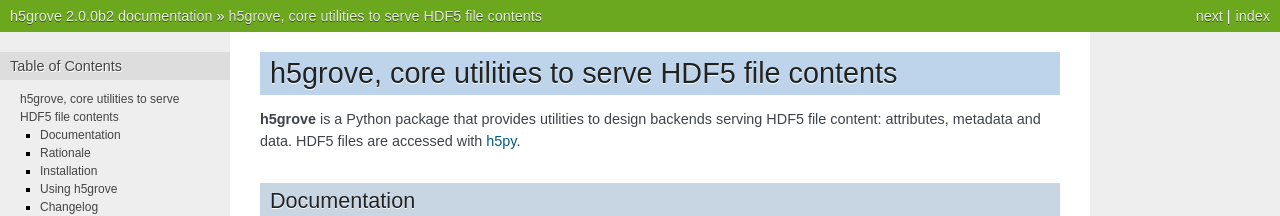
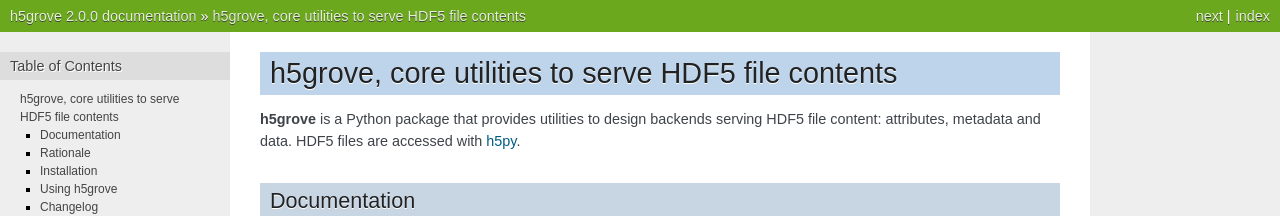
Before and after one commit to silx-kit/h5grove, a Sphinx documentation site: the page built from docs/index.md, in a window 1280 px wide and 900 px high. Shown: the top 216 px of the window. Built offline with Sphinx 7.4.7, drawn with Linux system fonts in a browser that asks for light colours; some of the changed text lies outside the part shown.

Commit message:
Bump to v2.0.0

```diff
--- a/docs/_static/api.yaml
+++ b/docs/_static/api.yaml
@@ -2,7 +2,7 @@
 info:
   title: 'H5Grove API'
   description: 'The API provided by h5grove example implementations.'
-  version: 2.0.0b2
+  version: 2.0.0
 
 servers:
   - url: http://{ip}:{port}/
--- a/h5grove/__init__.py
+++ b/h5grove/__init__.py
@@ -1,4 +1,4 @@
 from .content import create_content
 from .encoders import encode
 
-version = "2.0.0b2"
+version = "2.0.0"
```
Also changed, not shown: .bumpversion.cfg.
